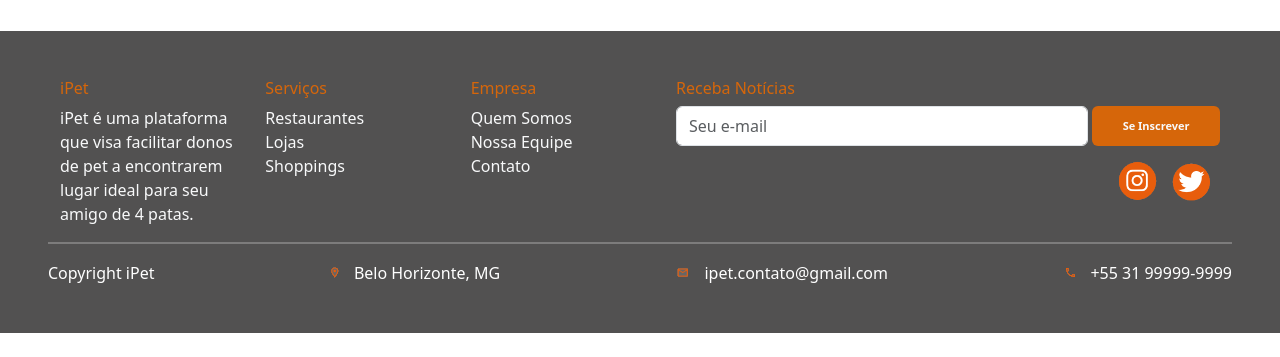
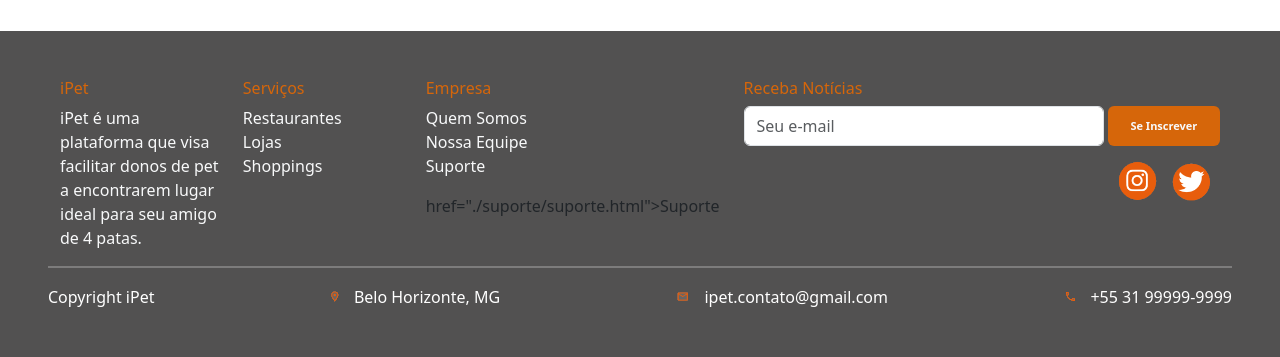
Before and after one commit to ICEI-PUC-Minas-PPLCC-TI/ppl-cc-ti1-2024-1-g-pet-friendly-1, a plain HTML site: page codigo/pages/index.html in a window 1280 px wide. Shown: the part 1032-1389 px from the top of the page. Before the commit the page ends 1365 px from the top, so only its background shows below. Drawn offline with nearby package versions, Linux system fonts and the light colour scheme; no server answers.

Commit message:
Implementação suporte

```diff
--- a/codigo/pages/index.html
+++ b/codigo/pages/index.html
@@ -113,7 +113,8 @@
         </div>
         <div class="col-md">
           <h6 class="mb-2">Empresa</h6>
-          <p class="text-light">Quem Somos<br>Nossa Equipe<br>Contato</p>
+          <p class="text-light">Quem Somos<br>Nossa Equipe<br>Suporte</p>
+          href="./suporte/suporte.html">Suporte</a>
         </div>
         <div class="col-md" style="flex: 3;">
           <h6 class="mb-6">Receba Notícias</h6>
```
Also changed, not shown: codigo/pages/suporte/suporte.html (renamed from codigo/pages/suporte.html), codigo/pages/suporte/suporte.js (renamed from codigo/pages/suporte.js).
